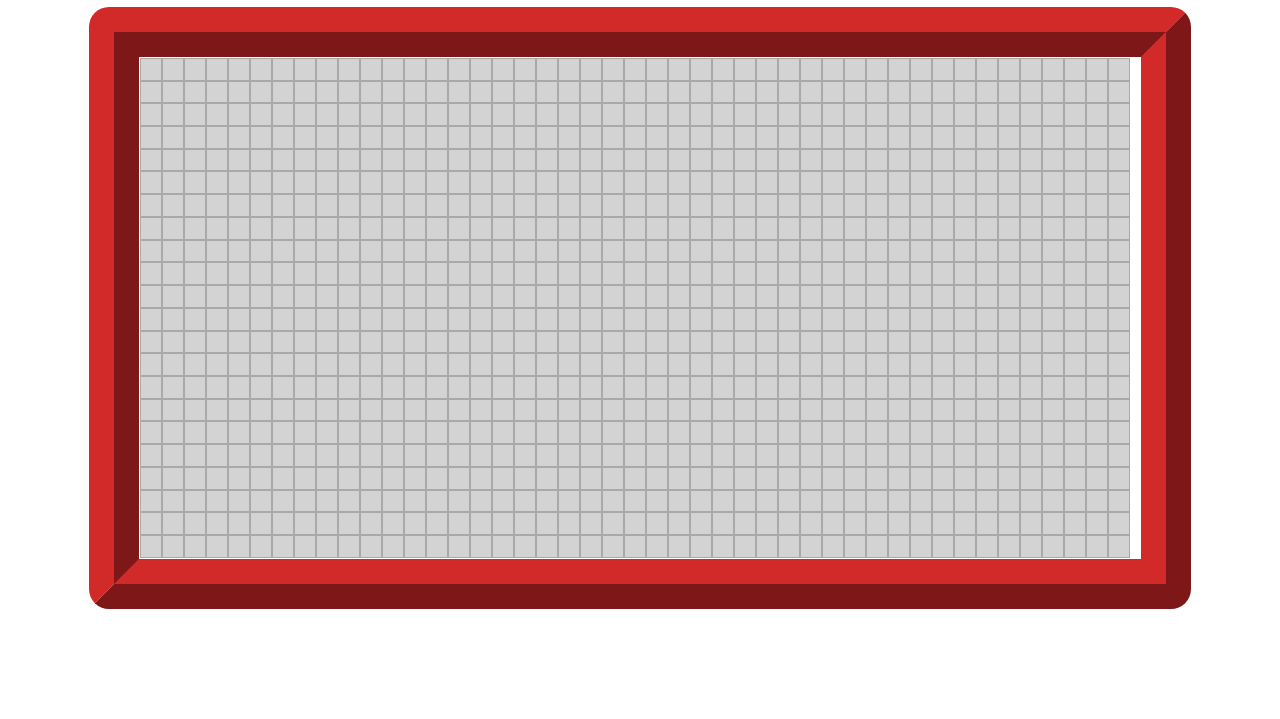
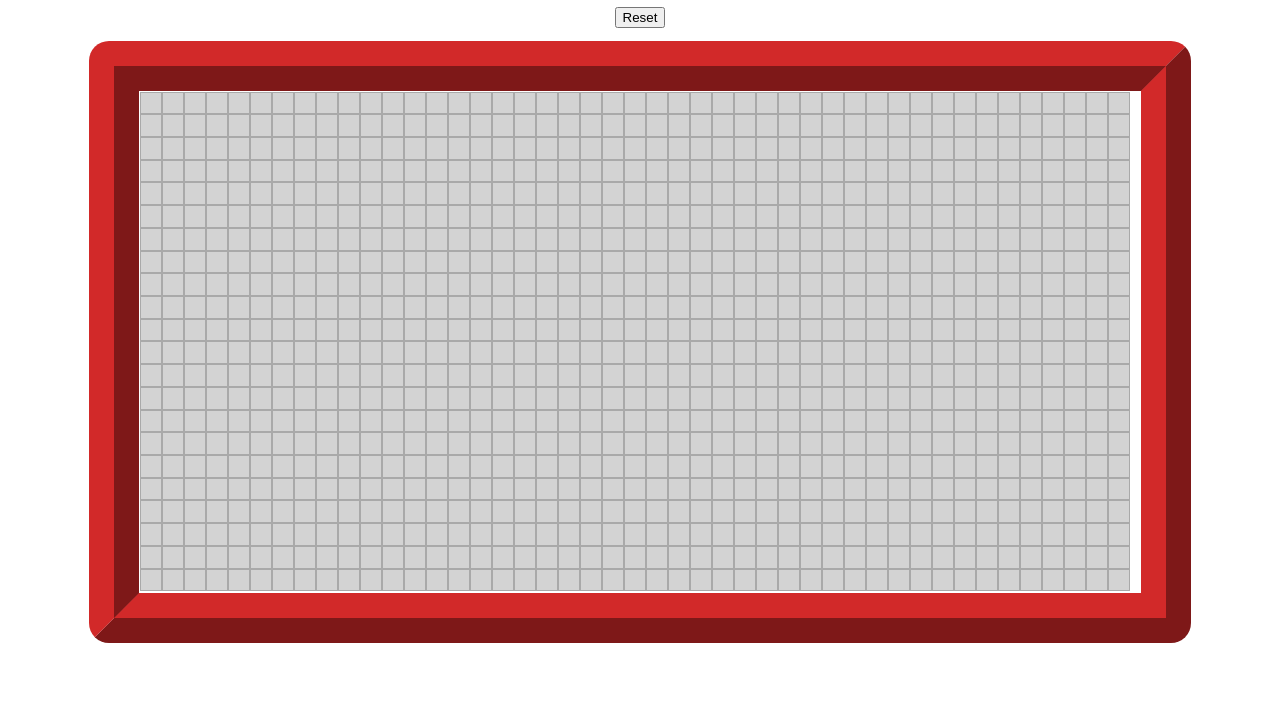
Before and after one commit to AlexJoelMontano/etch-a-sketch, a plain HTML site: page index.html in a window 1280 px wide. Shown: the part 81-800 px from the top of the page. Drawn offline with Linux system fonts and the light colour scheme.

Commit message:
v0.2 Etch-a-sketch game Reset button update! created a reset button in html added clear code to js loop clearing all of the divs generated the button is capable of being styled in css

```diff
--- a/index.html
+++ b/index.html
@@ -10,5 +10,7 @@
 </head>
 <body>
     <h1 class="title">Etch-a-sketch</h1>
+    <button id="reset" onclick="reset();">Reset</button>
     <div class="container"></div>
+
 </body>
--- a/script.js
+++ b/script.js
@@ -1,12 +1,21 @@
 const container = document.querySelector(".container");
+
+
+
 for(let i = 1; i < 991; i++){
     let createDiv = document.createElement("div");
     createDiv.setAttribute("class", "grid");
     createDiv.textContent = "";
     container.appendChild(createDiv);
     createDiv.style.flexShrink = "1";
+    createDiv.style.backgroundColor = "lightgray";
 
     createDiv.addEventListener("mouseover",() =>{
         createDiv.style.backgroundColor = "black";
     })
+
+    let clearBtn = document.querySelector("#reset");
+    clearBtn.addEventListener("click", () =>{
+        createDiv.style.backgroundColor = "lightgray";
+    })
 }
--- a/styles.css
+++ b/styles.css
@@ -18,3 +18,6 @@ body{
     border:darkgray solid 1px;
     width: 2%;
 }
+#reset{
+    margin-bottom:1%;
+}
```
